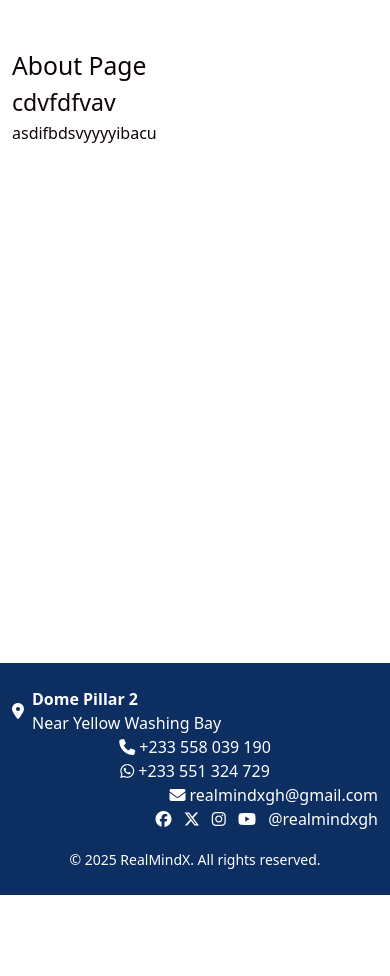
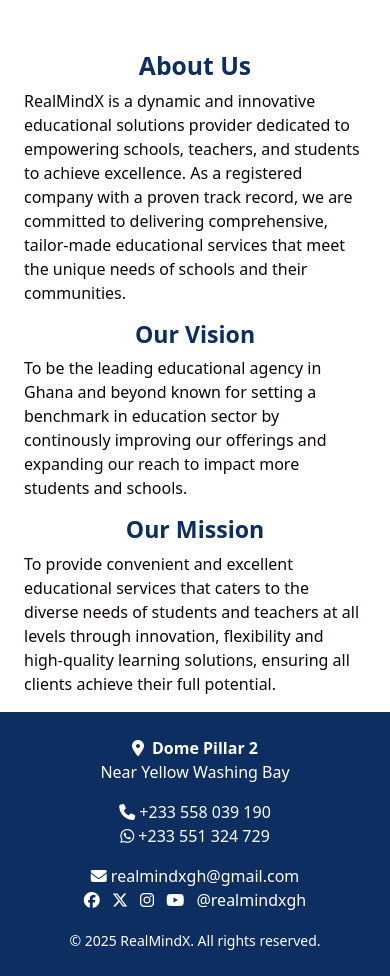
Before and after one commit to EmmanuelDanso1/learning_platform, a Flask app: page /about in a window 390 px wide. Shown: the part 61-1037 px from the top of the page. Before the commit the page ends 956 px from the top, so only its background shows below. Run offline with Flask 3, Linux system fonts and the light colour scheme; some libraries are stand-ins or nearby versions.

Commit message:
updated footer with media responsiveness, added about page

```diff
--- a/static/main.css
+++ b/static/main.css
@@ -92,7 +92,9 @@
     content: counter(list-item) ") "; /* Changes 'a.' to 'a)' */
 }
 
-
+h2, h3{
+  color: #0C2E60;
+}
 
 /* footer */
 footer .bottom {
--- a/templates/about.html
+++ b/templates/about.html
@@ -1,8 +1,22 @@
 {% extends "index.html" %}
 {% block content %}
-    <h2>About Page</h2>
-    <h3>cdvfdfvav</h3>
-
-    <h6>asdifbdsvyyyyibacu</h6>
-
+    <div class="container">
+        <h2 class="text-center fw-bold ">About Us</h2>
+        <p>RealMindX is a dynamic and innovative educational solutions provider dedicated to empowering
+            schools, teachers, and students to achieve excellence. As a registered company with a proven track record,
+            we are committed to delivering comprehensive, tailor-made educational services that meet the unique needs of schools and their
+            communities.
+        </p>
+        <h3 class="text-center fw-bold ">Our Vision</h3>
+        <p>To be the leading educational agency in Ghana and beyond known for setting a benchmark
+            in education sector by continously improving our offerings and expanding our reach to impact
+            more students and schools.
+        </p>
+        <h3 class="text-center fw-bold ">Our Mission</h3>
+        <p>
+            To provide convenient and excellent educational services that caters to the diverse needs
+            of students and teachers at all levels through innovation, flexibility and high-quality learning
+            solutions, ensuring all clients achieve their full potential.
+        </p>
+    </div>
 {% endblock %}
--- a/templates/footer.html
+++ b/templates/footer.html
@@ -1,23 +1,23 @@
 <footer class="bg-steel text-white py-4">
-    <div class="container-fluid">
-        <div class="row align-items-center">
+    <div class="container">
+        <div class="row text-center text-md-start flex-column flex-md-row align-items-center">
             <!-- Location -->
-            <div class="col-md-4 d-flex align-items-center">
-                <i class="fa-solid fa-location-dot me-2"></i>
+            <div class="col-12 col-md-4 mb-3 mb-md-0 d-flex flex-column align-items-center align-items-md-start">
+
                 <div>
-                    <strong>Dome Pillar 2</strong><br>
+                    <i class="fa-solid fa-location-dot me-2"></i><strong>Dome Pillar 2</strong><br>
                     Near Yellow Washing Bay
                 </div>
             </div>
 
             <!-- Contact -->
-            <div class="col-md-4 text-center">
+            <div class="col-12 col-md-4 mb-3 mb-md-0 text-center">
                 <i class="fa-solid fa-phone"></i> +233 558 039 190 <br>
                 <i class="fa-brands fa-whatsapp"></i> +233 551 324 729
             </div>
 
             <!-- Social and Email -->
-            <div class="col-md-4 text-end">
+            <div class="col-12 col-md-4 text-center text-md-end">
                 <i class="fa-solid fa-envelope"></i> realmindxgh@gmail.com <br>
                 <a href="#" class="text-white me-2"><i class="fa-brands fa-facebook"></i></a>
                 <a href="#" class="text-white me-2"><i class="fa-brands fa-x-twitter"></i></a>
@@ -26,12 +26,14 @@
                 <span>@realmindxgh</span>
             </div>
         </div>
+
         <!-- Copyright Section -->
         <div class="text-center mt-3">
             <small id="copyright"></small>
         </div>
     </div>
 </footer>
+
 <script>
     document.addEventListener("DOMContentLoaded", function() {
         const currentYear = new Date().getFullYear();
```
Also changed, not shown: templates/services.html (+10 -10 lines).
